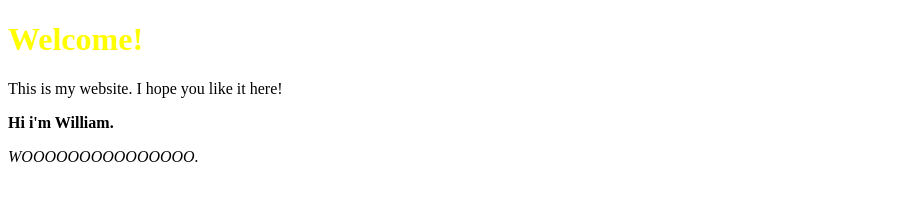
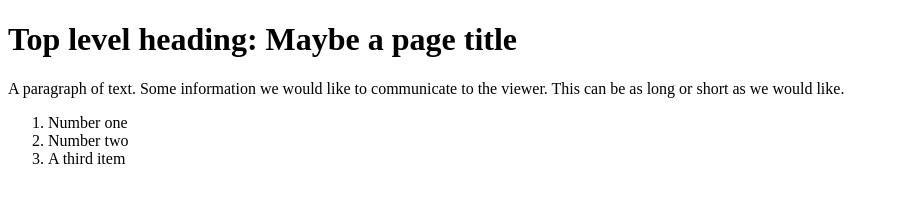
Before and after one commit to WilliamWu0096/WilliamWu0096.github.io, a plain HTML site: page index.html in a window 1280 px wide. Shown: the whole page, without its empty margins (0-899 px from the left). Drawn offline with Linux system fonts and the light colour scheme.

Commit message:
Update index.html

```diff
--- a/index.html
+++ b/index.html
@@ -7,10 +7,15 @@
 
 <body>
 
-<h1 style="color:yellow;">Welcome!</h1>
-<p>This is my website. I hope you like it here!</p>
-<p><b>Hi i'm William.</b></p>
-<p><i>WOOOOOOOOOOOOOOO.</i></p>
+<h1>Top level heading: Maybe a page title</h1>
+
+<p>A paragraph of text. Some information we would like to communicate to the viewer. This can be as long or short as we would like.</p>
+
+<ol>
+  <li>Number one </li>
+  <li>Number two</li>
+  <li>A third item</li>
+</ol>
 
 </body>
 
```
